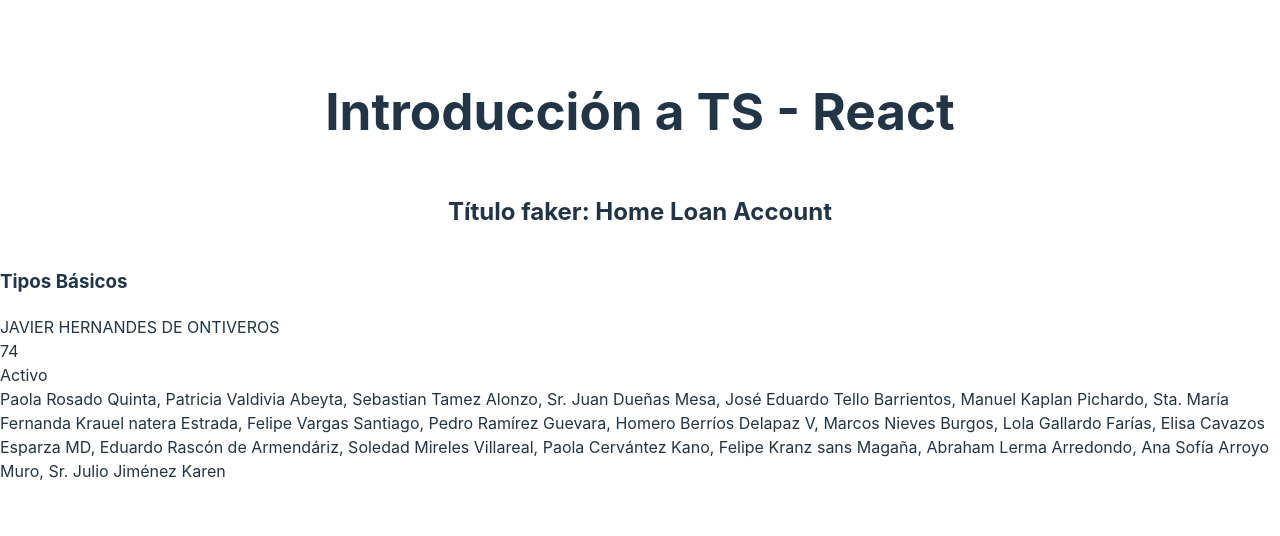
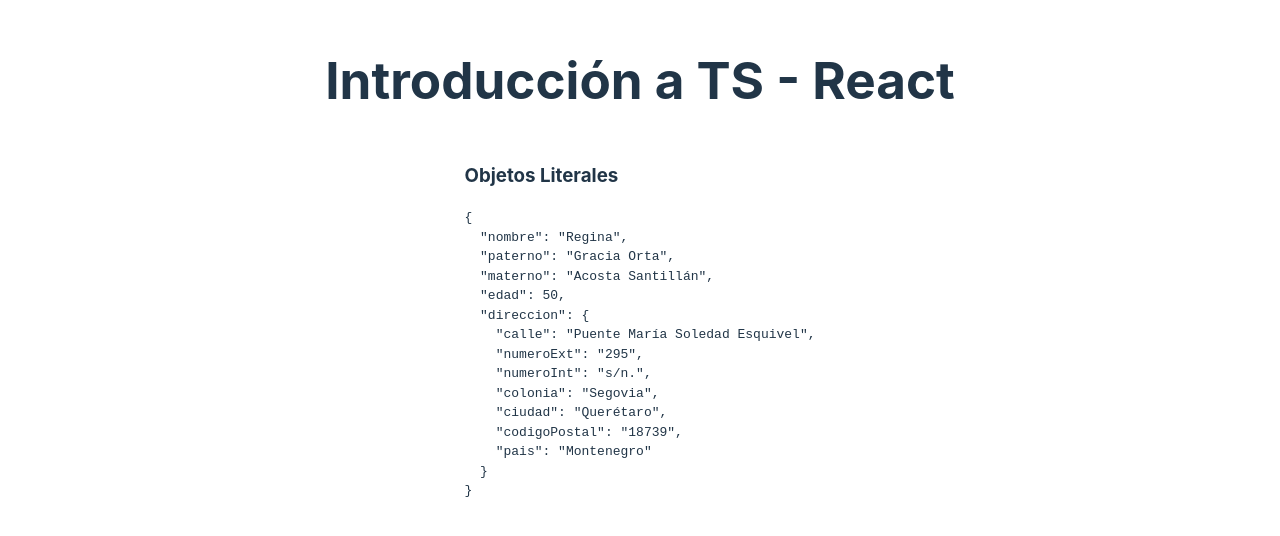
Before and after one commit to zutjmx/01-react-fundamentos, a React (Vite) app: page / in a window 1280 px wide. Shown: the part 134-670 px from the top of the page. Built offline with nearby package versions, Linux system fonts and the light colour scheme.

Commit message:
Objetos Literales

```diff
--- a/src/App.tsx
+++ b/src/App.tsx
@@ -1,8 +1,6 @@
-import { faker } from '@faker-js/faker';
-
-import { BasicTypes } from "./typescript"
-
-const tituloFaker = faker.finance.accountName();
+import {
+  /* BasicTypes, */
+  ObjetosLiterales } from "./typescript"
 
 function App() {
 
@@ -10,10 +8,10 @@ function App() {
     <main>
 
       <h1>Introducción a TS - React</h1>
-      <h2>Título faker: {tituloFaker}</h2>
 
       {/* Componentes */}
-      <BasicTypes/>
+      {/* <BasicTypes/> */}
+      <ObjetosLiterales/>
 
     </main>
   )
--- /dev/null
+++ b/src/typescript/ObjetosLiterales.tsx
@@ -0,0 +1,49 @@
+import { faker } from '@faker-js/faker/locale/es_MX';
+
+interface Persona {
+    nombre: string;
+    paterno: string;
+    materno: string;
+    edad: number;
+    direccion: Direccion;
+    esFuncionario?: boolean; //Atributo opcional se marca con '?'
+}
+
+interface Direccion {
+    calle: string;
+    numeroExt: string;
+    numeroInt: string;
+    colonia: string;
+    ciudad: string;
+    codigoPostal: string;
+    pais: string;
+}
+
+export const ObjetosLiterales = () => {
+    const persona: Persona = {
+        nombre: faker.person.firstName(),
+        paterno: faker.person.lastName(),
+        materno: faker.person.lastName(),
+        edad: faker.number.int({ min: 19, max: 99 }),
+        direccion: {
+            calle: faker.location.street(),
+            numeroExt: faker.location.buildingNumber().trim(),
+            numeroInt: faker.location.buildingNumber().trim(),
+            colonia: faker.location.county(),
+            ciudad: faker.location.city(),
+            codigoPostal: faker.location.zipCode(),
+            pais: faker.location.country()
+        }
+    };
+
+    console.log(persona);
+
+  return (
+    <div>
+        <h3>Objetos Literales</h3>
+        <pre>
+            {JSON.stringify(persona,null,2)}
+        </pre>
+    </div>
+  )
+}
--- a/src/typescript/index.ts
+++ b/src/typescript/index.ts
@@ -1 +1,2 @@
 export * from './BasicTypes';
+export * from './ObjetosLiterales';
```
